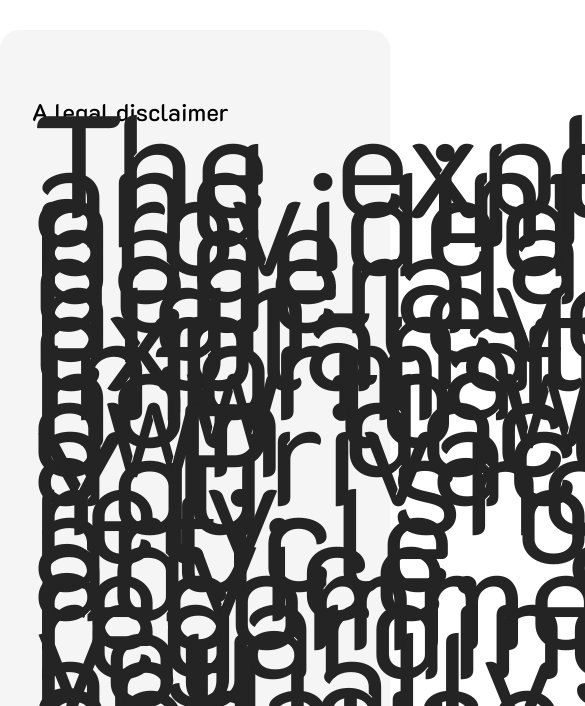
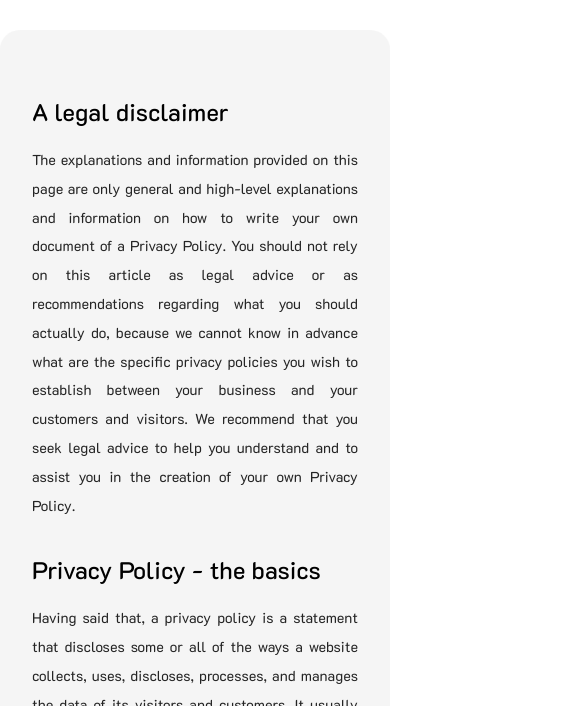
Before and after one commit to KeshariSomani/Mira, a plain HTML site: page privacyPolicy.html in a window 390 px wide. Shown: the part 138-844 px from the top of the page, 585 px wide, since content can reach past the window. Drawn offline with nearby package versions, Linux system fonts and the light colour scheme.

Commit message:
changes done

```diff
--- a/privacyPolicy.html
+++ b/privacyPolicy.html
@@ -29,7 +29,7 @@
         class="md:w-[90%] mx-auto  p-[2rem] md:p-[3rem]  py-[4rem] flex flex-col  gap-[2rem] item-start justify-start bg-[#dadada45] shadow-sm  font-k2d rounded-[20px] ">
         <div class="flex flex-col justify-start gap-[1rem] md:w-[90%] mx-auto">
             <h2 class="text-[#000000] text-[1.5rem] md:text-[1.8rem] font-[500] font-k2d">A legal disclaimer</h2>
-            <p class="text-justify text-[#242424] font-k2d text-[9em]  md:text-[1rem] leading-[1.8rem]">
+            <p class="text-justify text-[#242424] font-k2d text-[.9em]  md:text-[1rem] leading-[1.8rem]">
                 The explanations and information provided on this page are only general and high-level explanations and
                 information on
                 how to write your own document of a Privacy Policy. You should not rely on this article as legal advice
```
